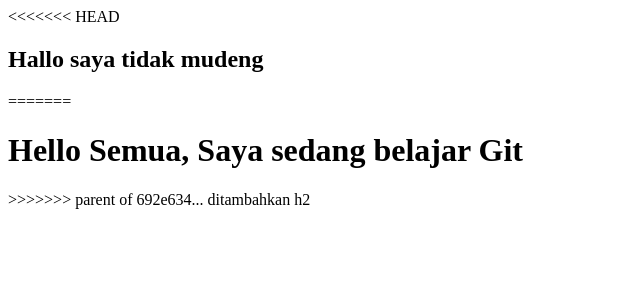
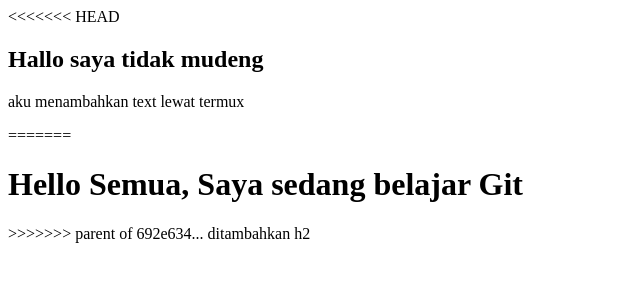
Before and after one commit to HeavenlyBlue/pavilion31cw, a plain HTML site: page index.html in a window 1280 px wide. Shown: the whole page, without its empty margins (0-640 px from the left). Drawn offline with Linux system fonts and the light colour scheme.

Commit message:
tambah isi lewat termux android

```diff
--- a/index.html
+++ b/index.html
@@ -6,6 +6,7 @@
     <body>
 <<<<<<< HEAD
         <h2>Hallo saya tidak mudeng</h2>
+        <p>aku menambahkan text lewat termux</p>
 =======
         <h1>Hello Semua, Saya sedang belajar Git</h1>
 >>>>>>> parent of 692e634... ditambahkan h2
```
